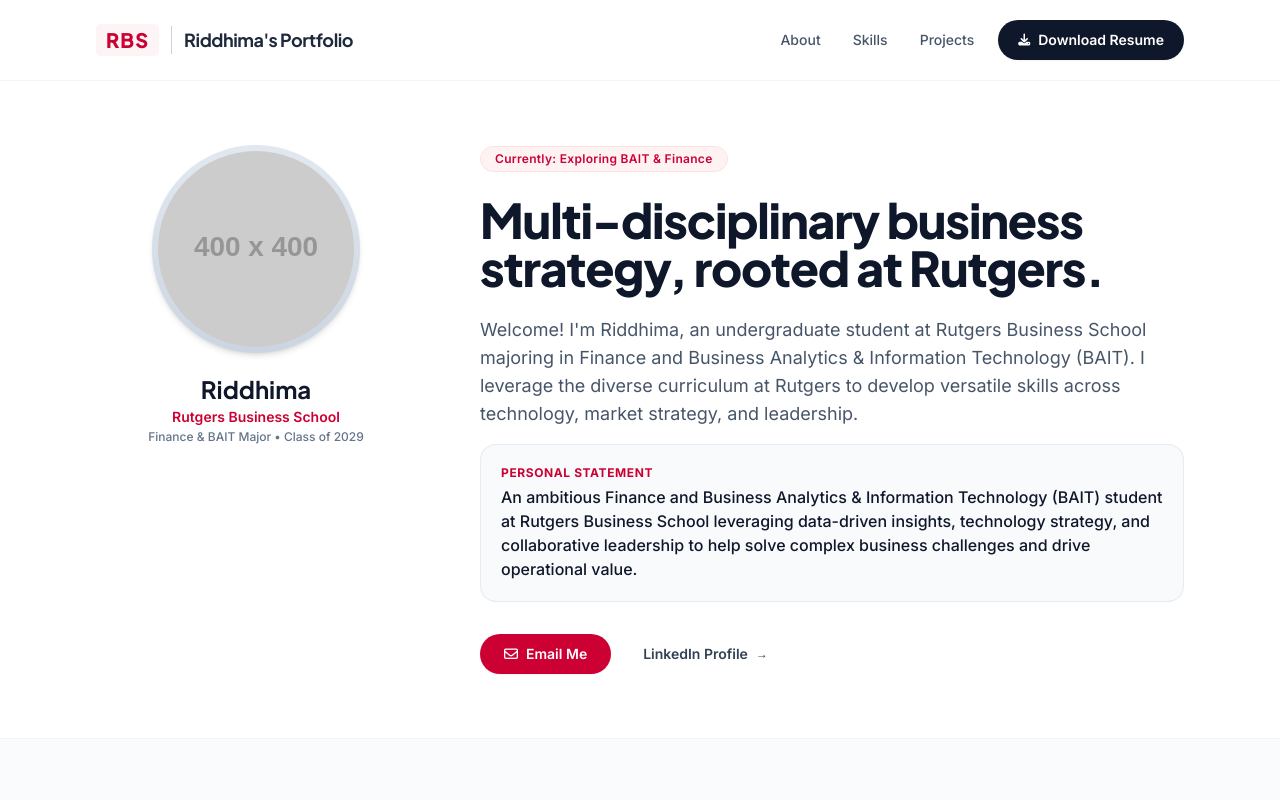
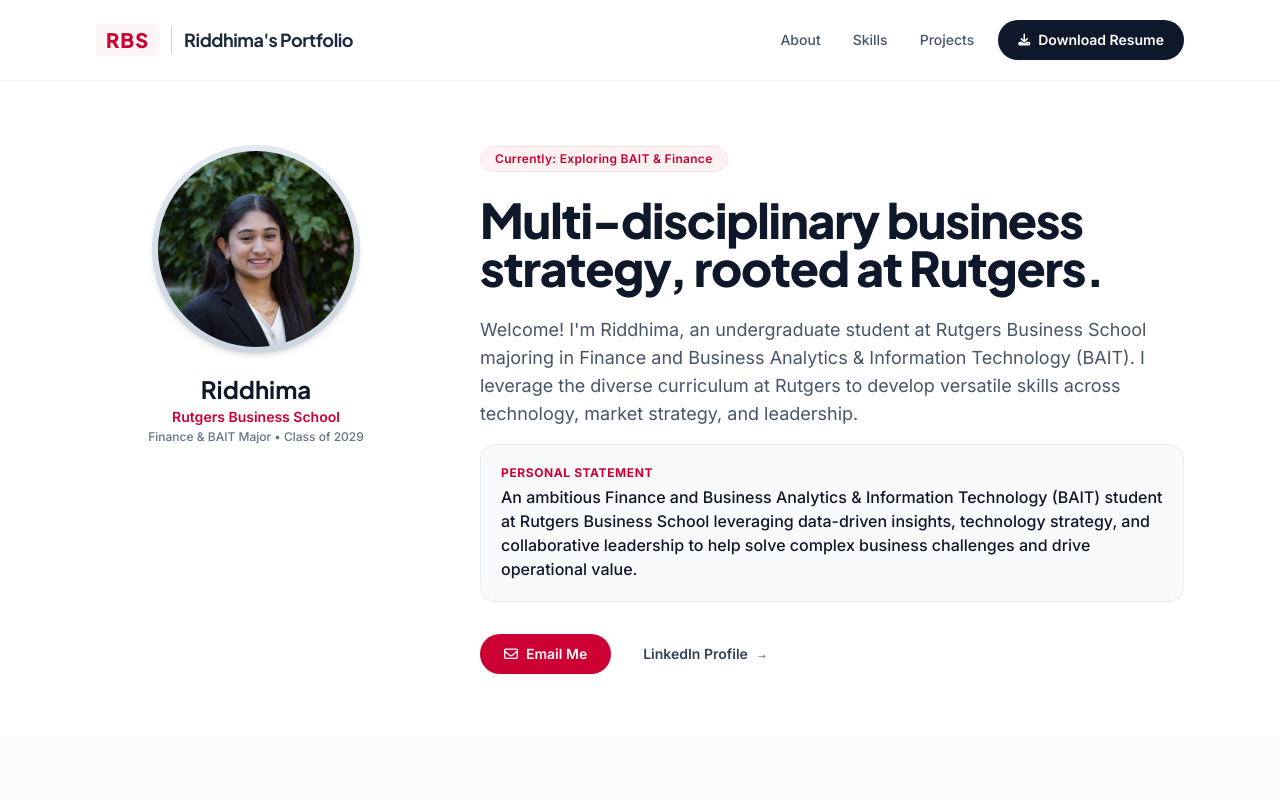
Before and after one commit to Riddhima-Trasi/Riddhima-Trasi.github.io, a plain HTML site: page index.html in a window 1280 px wide. Shown: the top 800 px of the page. Drawn offline with nearby package versions, Linux system fonts and the light colour scheme; placeholder pictures from the web are drawn by us.

Commit message:
Update index.html

```diff
--- a/index.html
+++ b/index.html
@@ -99,7 +99,7 @@
                     <!-- Headshot Avatar -->
                     <div class="relative w-48 h-48 sm:w-52 sm:h-52 rounded-full overflow-hidden p-1.5 bg-gradient-to-b from-slate-200 to-slate-300 shadow-md mb-5 flex items-center justify-center bg-white">
                         <img
-                            src="Riddhima_Headshot.JPG"
+                            src="rmt_headshot.JPG"
                             alt="Riddhima - Rutgers Business School"
                             class="w-full h-full object-cover rounded-full"
                             onerror="this.onerror=null; this.src='https://placehold.co/400x400/cc0033/ffffff?text=Riddhima';"
```
